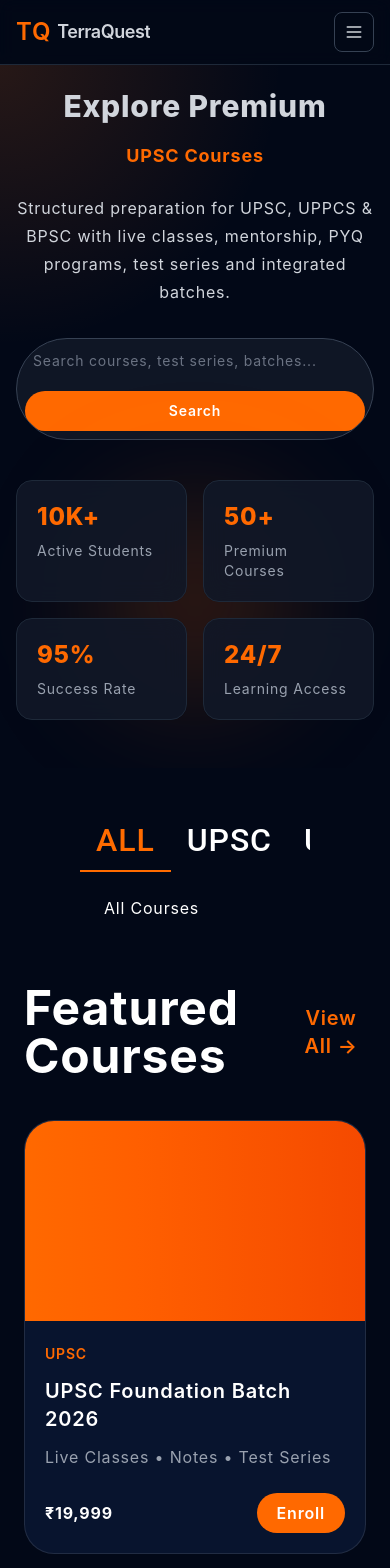
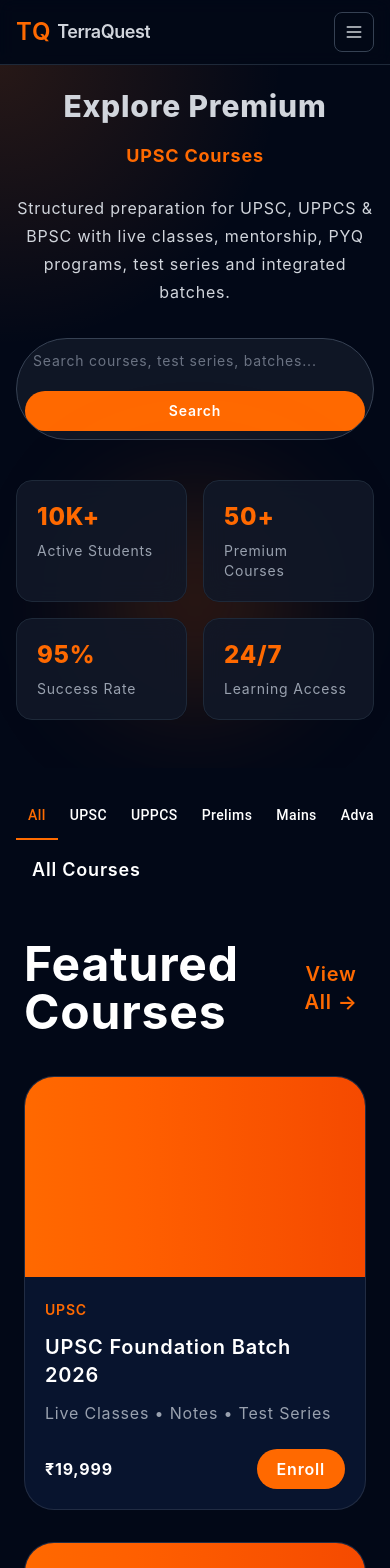
Before and after one commit to aryan9870/Terra-Quest-Modern, a React (Vite) app in the folder client/: page /cources in a window 390 px wide. Shown: the top 1568 px of the page. Built offline with nearby package versions, Linux system fonts and the light colour scheme.

Commit message:
fix FilteredCources & improve responsiveness

```diff
--- a/client/src/components/FilteredCources.jsx
+++ b/client/src/components/FilteredCources.jsx
@@ -2,6 +2,28 @@ import React, { useState } from "react";
 import Tabs from "@mui/material/Tabs";
 import Tab from "@mui/material/Tab";
 import Box from "@mui/material/Box";
+
+const FILTER_TABS = [
+  "All",
+  "UPSC",
+  "UPPCS",
+  "Prelims",
+  "Mains",
+  "Advance",
+  "PYQs",
+  "Test Series",
+];
+
+const TAB_CONTENT = [
+  "All Courses",
+  "UPSC Courses",
+  "UPPCS Courses",
+  "Prelims Courses",
+  "Mains Courses",
+  "Advance Courses",
+  "PYQs Courses",
+  "Test Series Courses",
+];
 
 export default function FilteredCourses() {
   const [value, setValue] = useState(0);
@@ -11,45 +33,50 @@ export default function FilteredCourses() {
   };
 
   return (
-    <div className="w-full mt-10 px-20">
+    <section className="mx-auto mt-6 w-full max-w-7xl px-4 sm:mt-10 sm:px-6 lg:px-10">
       <Box sx={{ width: "100%", bgcolor: "#020817", color: "white" }}>
         <Tabs
-          sx={{}}
           value={value}
           onChange={handleChange}
+          variant="scrollable"
+          scrollButtons="auto"
+          allowScrollButtonsMobile
           sx={{
+            "& .MuiTabs-scrollButtons": {
+              color: "white",
+            },
             "& .MuiTabs-indicator": {
               backgroundColor: "#ff6b00",
             },
             "& .MuiTab-root": {
               color: "white",
+              textTransform: "none",
+              fontSize: {
+                xs: "0.875rem",
+                sm: "1rem",
+                md: "1.25rem",
+                lg: "1.5rem",
+                xl: "2rem",
+              },
+              minWidth: { xs: "auto", sm: 90 },
+              px: { xs: 1.5, sm: 2, md: 3 },
             },
             "& .Mui-selected": {
               color: "#ff6b00 !important",
             },
           }}
         >
-          <Tab sx={{ color: "white", fontSize: "2rem" }} label="All" />
-          <Tab sx={{ color: "white", fontSize: "2rem" }} label="UPSC" />
-          <Tab sx={{ color: "white", fontSize: "2rem" }} label="UPPCS" />
-          <Tab sx={{ color: "white", fontSize: "2rem" }} label="Prelims" />
-          <Tab sx={{ color: "white", fontSize: "2rem" }} label="Mains" />
-          <Tab sx={{ color: "white", fontSize: "2rem" }} label="Advance" />
-          <Tab sx={{ color: "white", fontSize: "2rem" }} label="PYQs" />
-          <Tab sx={{ color: "white", fontSize: "2rem" }} label="Test Series" />
+          {FILTER_TABS.map((label) => (
+            <Tab key={label} label={label} />
+          ))}
         </Tabs>
 
-        <Box sx={{ p: 3 }}>
-          {value === 0 && <h3>All Courses</h3>}
-          {value === 1 && <h3>UPSC Courses</h3>}
-          {value === 2 && <h3>UPPCS Courses</h3>}
-          {value === 3 && <h3>Prelims Courses</h3>}
-          {value === 4 && <h3>Mains Courses</h3>}
-          {value === 5 && <h3>Advance Courses</h3>}
-          {value === 6 && <h3>PYQs Courses</h3>}
-          {value === 7 && <h3>Test Series Courses</h3>}
+        <Box sx={{ p: { xs: 2, sm: 3 } }}>
+          <h3 className="text-lg font-semibold sm:text-xl md:text-2xl">
+            {TAB_CONTENT[value]}
+          </h3>
         </Box>
       </Box>
-    </div>
+    </section>
   );
 }
```
